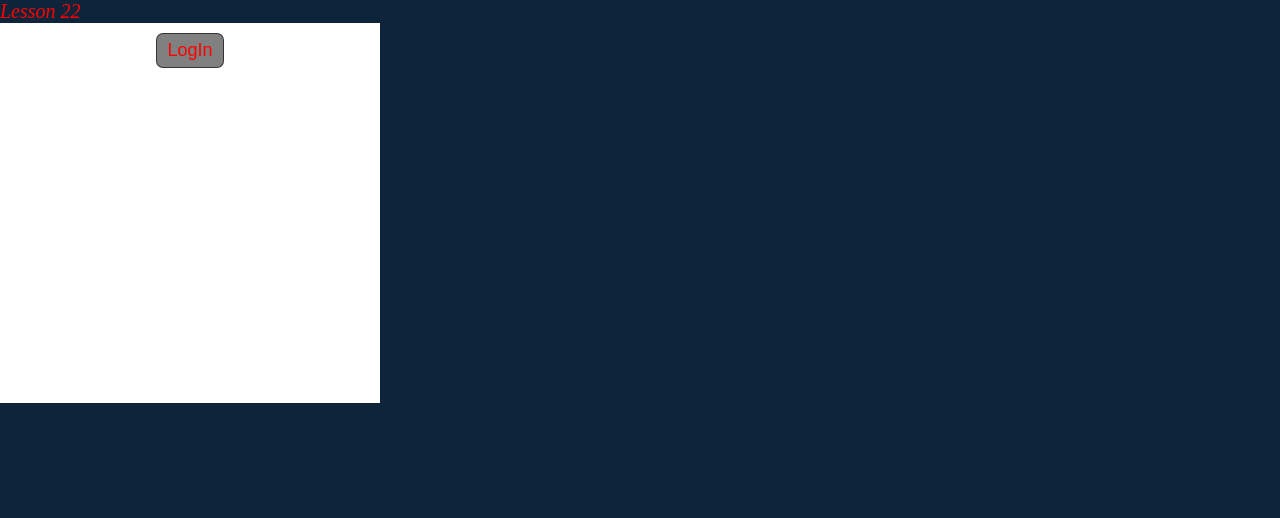
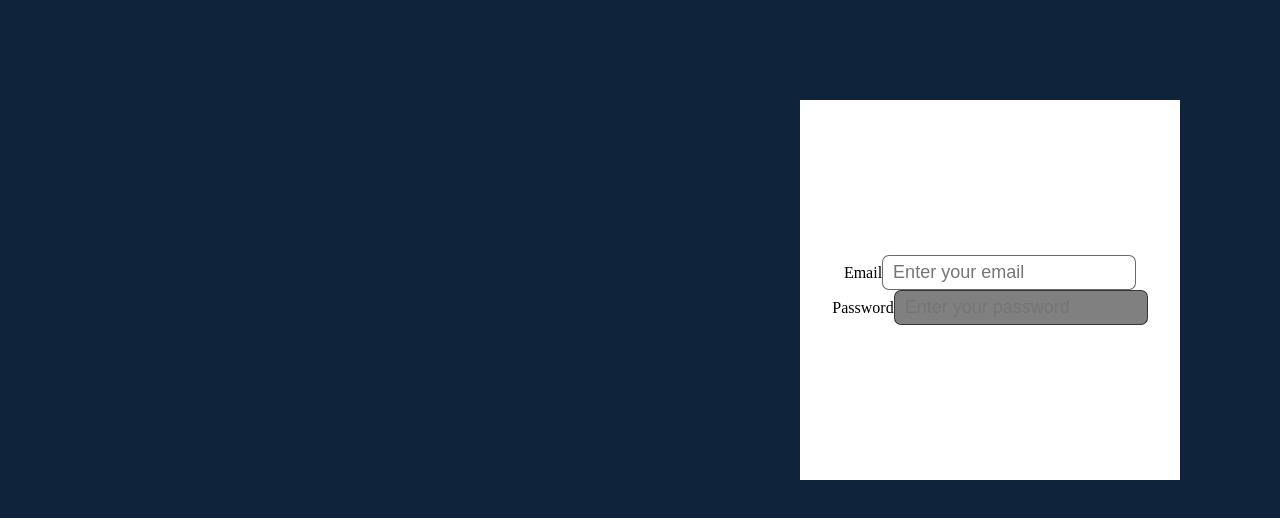
Before and after one commit to AGaleeva/react-typescript, a React (Create React App) app: page / in a window 1280 px wide. Shown: the top 518 px of the page. Built offline with nearby package versions, Linux system fonts and the light colour scheme.

Commit message:
hw22 added

```diff
--- a/src/App.tsx
+++ b/src/App.tsx
@@ -4,16 +4,18 @@ import Homework20 from './homeworks/homework20';
 import Lesson21 from './lessons/lesson21';
 import Homework21 from './homeworks/homework21';
 import Lesson22 from 'lessons/lesson22';
+import Homework22 from 'homeworks/homework22';
 
 function App() {
   return (
     <div className="App">
       {/* <Lesson20 />  */}
       {/* <Lesson21 /> */}
-      <Lesson22 />
+      {/* <Lesson22 /> */}
 
       {/* <Homework20 /> */}
       {/* <Homework21 /> */}
+      <Homework22 />
     </div>
   );
 }
--- /dev/null
+++ b/src/components/input/Input.tsx
@@ -0,0 +1,17 @@
+import { InputProps } from './types'
+import { InputComponent } from './styles'
+
+function Input({ placeholder, disabled, label }: InputProps) {
+  return (
+    <div>
+      <label>{label}</label>
+      <InputComponent
+        type="text"
+        placeholder={placeholder}
+        disabled={disabled}
+      />
+    </div>
+  );
+}
+
+export default Input;
--- /dev/null
+++ b/src/components/input/index.ts
@@ -0,0 +1,3 @@
+import Input from './Input';
+
+export default Input;
--- /dev/null
+++ b/src/components/input/styles.ts
@@ -0,0 +1,15 @@
+import styled from "styled-components";
+
+
+export const InputComponent = styled.input`
+  width: fit-content;
+  height: fit-content;
+  padding: 6px 10px;
+  outline: none;
+  cursor: pointer;
+  border-radius: 7px;
+  border: 1px solid rgba(0, 0, 0, 0.59);
+  background-color: ${({disabled}) => disabled ? 'grey' : 'white'};
+  font-family: Arial, Helvetica, sans-serif;
+  font-size: 18px;
+`;
--- /dev/null
+++ b/src/components/input/types.ts
@@ -0,0 +1,5 @@
+export interface InputProps {
+  placeholder: string;
+  disabled: boolean;
+  label: string;
+}
--- /dev/null
+++ b/src/homeworks/homework22/Homework22.tsx
@@ -0,0 +1,16 @@
+import Input from "components/input";
+import { Homework22Wrapper, LoginCard } from "./styles";
+
+function Homework22() {
+  return (
+    <Homework22Wrapper>
+      <LoginCard>
+        <Input placeholder="Enter your email" disabled={false} label="Email" />
+        <Input placeholder="Enter your password" disabled={true} label="Password" />
+      </LoginCard>
+    </Homework22Wrapper>
+  );
+};
+
+
+export default Homework22;
--- a/src/homeworks/homework22/index.ts
+++ b/src/homeworks/homework22/index.ts
@@ -0,0 +1,3 @@
+import Homework22 from "./Homework22";
+
+export default Homework22;
--- a/src/homeworks/homework22/styles.ts
+++ b/src/homeworks/homework22/styles.ts
@@ -0,0 +1,24 @@
+import styled from "styled-components";
+
+export const Homework22Wrapper = styled.div`
+  display: flex;
+  flex-direction: column;
+  width: 100%;
+  height: 100%;
+  background-color: #0e243b;
+`;
+
+export const LoginCard = styled.div`
+  display: flex;
+  align-self: flex-end;
+  justify-content: center;
+  flex-direction: column;
+  align-items: center;
+  margin: 100px 100px;
+  padding: 10px;
+  width: fit-content;
+  height: fit-content;
+  min-height: 360px;
+  min-width: 360px;
+  background-color: #fff;
+`;
```
Also changed, not shown: src/homeworks/homework22/Homework.tsx (deleted).
